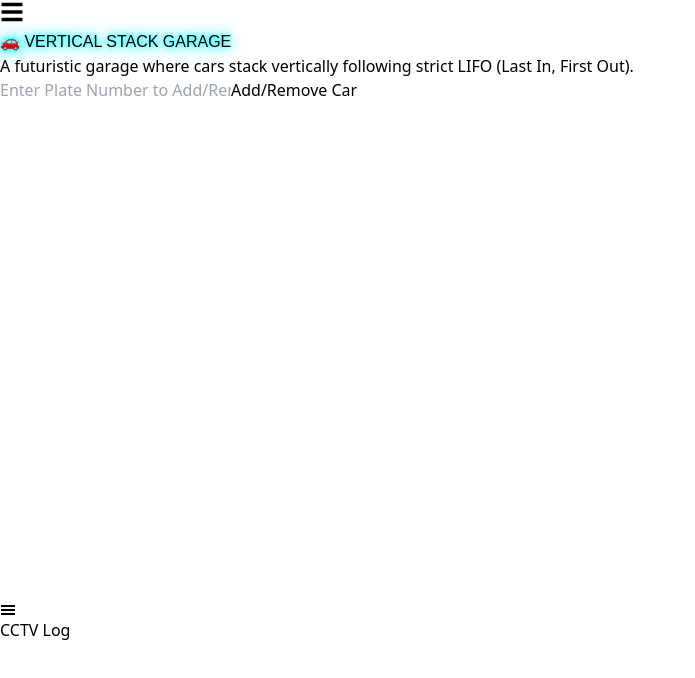
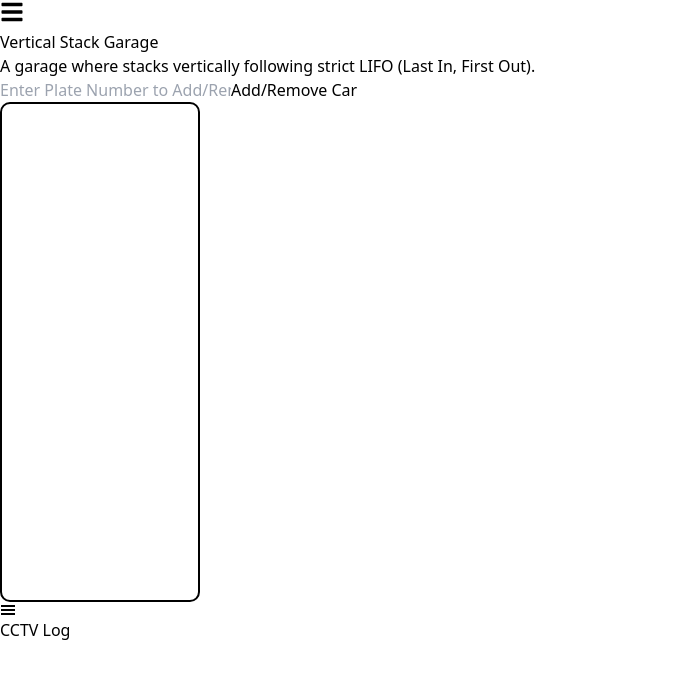
Before and after one commit to Ramenagii/DSA-7Cases-Study, a React (Vite) app: page /stacks in a window 1280 px wide. Shown: the top 678 px of the page, without its empty margins (0-695 px from the left). Built offline with nearby package versions, Linux system fonts and the light colour scheme.

Commit message:
Refactor GarageStack styles for a minimalist design and update component layout

```diff
--- a/src/Styles/GarageStack.css
+++ b/src/Styles/GarageStack.css
@@ -1,15 +1,9 @@
-/* Futuristic Neon Text */
-.neon-text {
-    font-family: "Orbitron", sans-serif;
-    text-transform: uppercase;
-    text-shadow: 0 0 5px #00ffff, 0 0 10px #00ffff, 0 0 20px #00ffff;
-  }
 
   /* Glassmorphism UI */
   .glassmorphism {
     background: rgba(255, 255, 255, 0.1);
     backdrop-filter: blur(10px);
-    box-shadow: 0 4px 15px rgba(255, 255, 255, 0.2);
+    box-shadow: 0 4px 15px rgba(255, 255, 255, 0);
   }
 
   /* Garage Vertical Structure */
@@ -20,10 +14,10 @@
     flex-direction: column-reverse;
     align-items: center;
     justify-content: flex-start;
-    background: rgba(255, 255, 255, 0.1);
+    background: rgba(255, 255, 255, 0.171);
     border-radius: 10px;
     padding: 10px;
-    border: 2px solid rgba(255, 255, 255, 0.3);
+    border: 2px solid rgb(0, 0, 0);
   }
 
   /* Garage Column */
--- a/src/pages/Stacks.jsx
+++ b/src/pages/Stacks.jsx
@@ -1,15 +1,15 @@
 import React, { useState } from "react";
 import { motion, AnimatePresence } from "framer-motion";
 import { GiHamburgerMenu } from "react-icons/gi";
-import Sidebar from "../components/sidebar";
-import "../Styles/GarageStack.css"; // Import futuristic styles
+import Sidebar from "../Components/sidebar";
+import "../Styles/GarageStack.css"; // Import minimalist styles
 
 const GarageStack = () => {
-  const [stack, setStack] = useState([]); // Stack of cars
-  const [input, setInput] = useState(""); // Combined input for add/remove
-  const [error, setError] = useState(""); // Error messages
-  const [counts, setCounts] = useState({}); // Arrival/Departure counts
-  const [isMenuOpen, setIsMenuOpen] = useState(false); // Toggle for CCTV Log
+  const [stack, setStack] = useState([]);
+  const [input, setInput] = useState("");
+  const [error, setError] = useState("");
+  const [counts, setCounts] = useState({});
+  const [isMenuOpen, setIsMenuOpen] = useState(false);
 
   // Generate random color for cars
   const getRandomColor = () => {
@@ -75,26 +75,26 @@ const GarageStack = () => {
   };
 
   return (
-    <div className="flex flex-col items-center justify-center h-screen bg-gray-900 text-white pt-10">
+    <div className="flex flex-col items-center justify-center h-screen bg-white text-black pt-10">
       <Sidebar />
-      <h1 className="text-4xl font-bold mb-4 neon-text">🚗 Vertical Stack Garage</h1>
-      <p className="text-gray-300 mb-6 text-center">
-        A futuristic garage where cars stack vertically following strict LIFO (Last In, First Out).
+      <h1 className="text-4xl font-bold mb-4">Vertical Stack Garage</h1>
+      <p className="text-gray-600 mb-6 text-center">
+        A garage where stacks vertically following strict LIFO (Last In, First Out).
       </p>
 
       {/* Combined Input and Button */}
-      <div className="flex gap-2 mb-4 glassmorphism p-4 rounded-lg">
+      <div className="flex gap-2 mb-6 p-4 rounded-md bg-white shadow-md">
         <input
           type="text"
           value={input}
           onChange={(e) => setInput(e.target.value)}
-          className="px-4 py-2 rounded-md border border-gray-500 text-black"
+          className="px-4 py-2 rounded-md border border-gray-300 text-black"
           placeholder="Enter Plate Number to Add/Remove"
         />
         <motion.button
-          className="px-4 py-2 bg-blue-500 text-white rounded-lg hover:bg-blue-400 transition"
-          whileHover={{ scale: 1.1 }}
-          whileTap={{ scale: 0.9 }}
+          className="px-6 py-2 bg-blue-500 text-white rounded-md hover:bg-blue-400 transition duration-200"
+          whileHover={{ scale: 1.05 }}
+          whileTap={{ scale: 0.95 }}
           onClick={handleAddOrRemoveCar}
         >
           Add/Remove Car
@@ -118,7 +118,7 @@ const GarageStack = () => {
                     transition={{ duration: 0.5 }}
                     className={`car ${car.color}`}
                   >
-                    <img src={car.image} alt="Car" className="car-image" />
+                    <img src={car.image} alt="Car" className="car-image rounded-md shadow-md" />
                     <p>{car.plate}</p>
                   </motion.div>
                 )}
@@ -129,9 +129,9 @@ const GarageStack = () => {
       </div>
 
       {/* CCTV Log */}
-      <div className="absolute bottom-4 left-4 p-4 border border-gray-800 rounded-lg shadow-lg bg-white text-black">
+      <div className="absolute bottom-4 left-4 p-4 border border-gray-200 rounded-lg shadow-md bg-white text-black">
         <button
-          className="text-lg font-bold mb-2 flex items-center"
+          className="text-lg font-semibold mb-2 flex items-center"
           onClick={() => setIsMenuOpen(!isMenuOpen)}
         >
           <GiHamburgerMenu className="mr-2" /> CCTV Log
```
